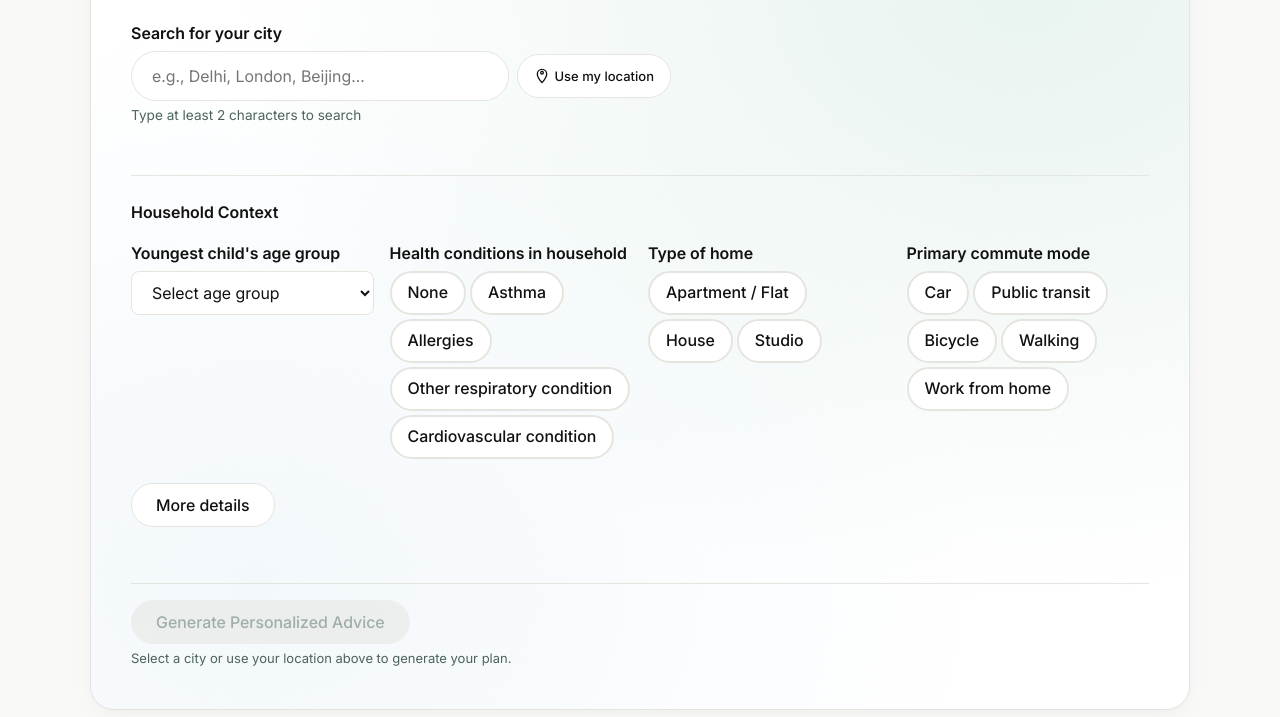
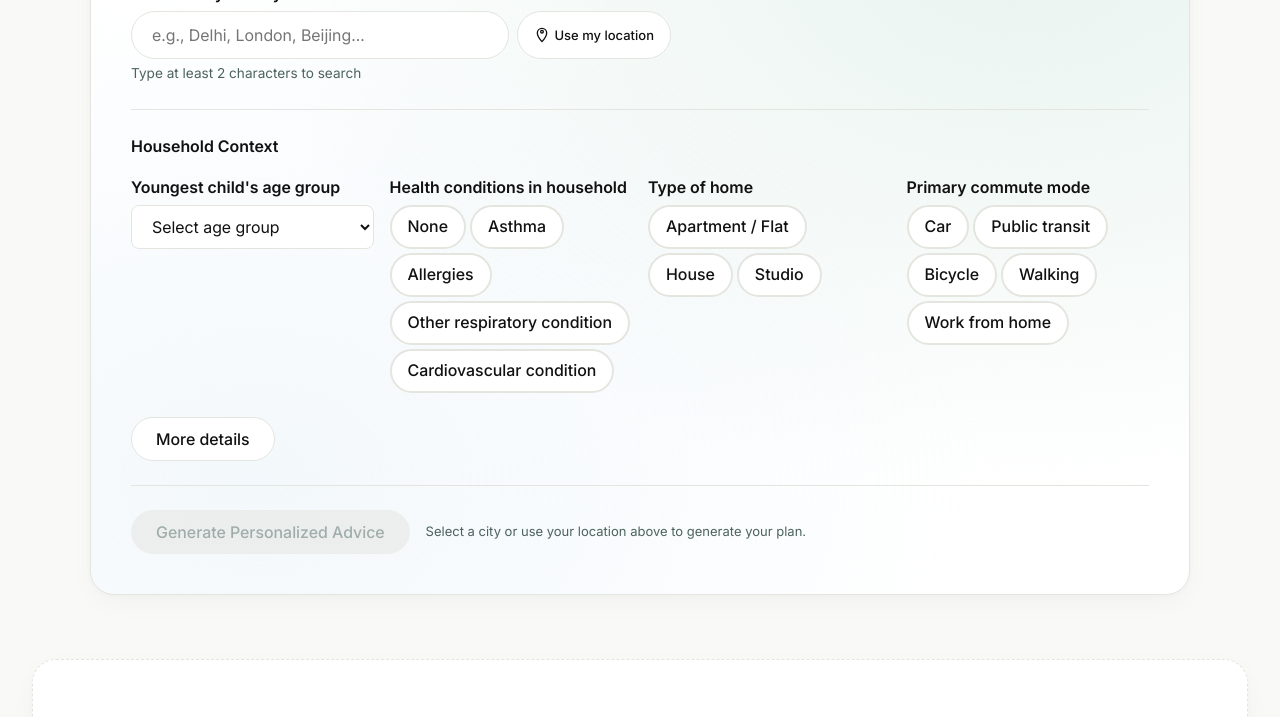
Before and after one commit to ankitgupta77885-droid/urban-air-quality-assistant, a website built with Vite: page index.html in a window 1280 px wide. Shown: the part 560-1277 px from the top of the page. Built offline with nearby package versions, Linux system fonts and the light colour scheme.

Commit message:
fix(css): align location pill with search row and balance submit section layout

```diff
--- a/src/web/styles/chips.css
+++ b/src/web/styles/chips.css
@@ -49,7 +49,9 @@
   display: inline-flex;
   align-items: center;
   gap: var(--space-xs);
-  min-height: 44px;
+  min-height: 48px;
+  height: 48px;
+  box-sizing: border-box;
   padding: 0 var(--space-md);
   border-radius: var(--radius-pill);
   background: var(--color-canvas, #f9f9f7);
@@ -83,10 +85,6 @@
 
 .pill-aqi-text {
   font-weight: var(--font-weight-medium);
-}
-
-.planner-search-zone {
-  margin-bottom: var(--space-lg);
 }
 
 .planner-context-zone {
--- a/src/web/styles/layout.css
+++ b/src/web/styles/layout.css
@@ -3,23 +3,13 @@
 .container {
   width: 100%;
   max-width: 1280px;
-  margin-left: auto;
-  margin-right: auto;
-  padding-left: var(--space-md);
-  padding-right: var(--space-md);
-}
-
-@media (min-width: 768px) {
-  .container {
-    padding-left: 2rem;
-    padding-right: 2rem;
-  }
+  margin: 0 auto;
+  padding: 0 var(--space-md);
 }
 
 @media (min-width: 1024px) {
   .container {
-    padding-left: 3rem;
-    padding-right: 3rem;
+    padding: 0 3rem;
   }
 }
 
@@ -28,14 +18,12 @@
 main {
   flex: 1;
   width: 100%;
-  padding-top: var(--space-xl);
-  padding-bottom: var(--space-2xl);
+  padding: var(--space-xl) 0 var(--space-2xl);
 }
 
 section {
   margin-bottom: var(--space-xl);
 }
-
 section[id],
 div[id='results'] {
   scroll-margin-top: 80px;
@@ -51,6 +39,10 @@ div[id='results'] {
 }
 
 @media (min-width: 768px) {
+  .container {
+    padding: 0 2rem;
+  }
+
   .planner-top-row {
     flex-direction: row;
     align-items: flex-start;
@@ -67,6 +59,10 @@ div[id='results'] {
   .planner-location-zone {
     flex-shrink: 1;
     max-width: 100%;
+    margin-top: calc(var(--font-size-title-md) * var(--line-height-title-md) + var(--space-xs));
+    display: flex;
+    align-items: center;
+    min-height: 48px;
   }
 }
 
@@ -86,36 +82,14 @@ div[id='results'] {
   margin-bottom: var(--space-md);
 }
 
-@media (min-width: 600px) {
-  .context-form-grid {
-    grid-template-columns: repeat(2, 1fr);
-  }
-}
-
-@media (min-width: 900px) {
-  .context-form-grid {
-    grid-template-columns: repeat(4, 1fr);
-  }
-}
-
-.fieldset-group {
+.fieldset-group,
+.form-group {
   border: none;
   padding: 0;
   margin: 0;
 }
 
-.form-legend {
-  font-size: var(--font-size-title-md);
-  font-weight: var(--font-weight-semibold);
-  color: var(--color-ink);
-  margin-bottom: var(--space-xs);
-  padding: 0;
-}
-
-.form-group {
-  margin-bottom: 0;
-}
-
+.form-legend,
 .form-group > label,
 .form-label {
   display: block;
@@ -123,6 +97,7 @@ div[id='results'] {
   font-weight: var(--font-weight-semibold);
   color: var(--color-ink);
   margin-bottom: var(--space-xs);
+  padding: 0;
 }
 
 .form-select,
@@ -149,7 +124,7 @@ div[id='results'] {
 
 .more-details-btn {
   margin-top: var(--space-sm);
-  margin-bottom: var(--space-md);
+  margin-bottom: 0;
 }
 
 .more-details-section {
@@ -157,7 +132,7 @@ div[id='results'] {
   background: var(--color-canvas, #f9f9f7);
   border: 1px solid var(--color-border);
   border-radius: var(--radius-lg);
-  margin-bottom: var(--space-md);
+  margin: var(--space-md) 0;
   display: grid;
   grid-template-columns: 1fr;
   gap: var(--space-md);
@@ -167,21 +142,46 @@ div[id='results'] {
   display: none !important;
 }
 
+.submit-section {
+  margin-top: var(--space-lg);
+  padding-top: var(--space-lg);
+  border-top: 1px solid var(--color-border);
+  display: flex;
+  flex-direction: column;
+  gap: var(--space-xs);
+}
+
 @media (min-width: 600px) {
+  .context-form-grid {
+    grid-template-columns: repeat(2, 1fr);
+  }
+
   .more-details-section {
     grid-template-columns: repeat(2, 1fr);
   }
+
+  .submit-section {
+    flex-direction: row;
+    align-items: center;
+    gap: var(--space-md);
+  }
+
+  .disabled-hint {
+    margin-top: 0;
+  }
 }
 
-.submit-section {
-  margin-top: var(--space-xl);
-  padding-top: var(--space-md);
-  border-top: 1px solid var(--color-border);
+@media (min-width: 900px) {
+  .context-form-grid {
+    grid-template-columns: repeat(4, 1fr);
+  }
 }
 
 .submit-btn {
   min-height: var(--touch-target-min);
   cursor: pointer;
+  white-space: nowrap;
+  flex-shrink: 0;
   transition: background-color 0.15s ease;
 }
 
@@ -196,5 +196,5 @@ div[id='results'] {
 .disabled-hint {
   font-size: var(--font-size-label-sm);
   color: var(--color-ink-muted);
-  margin-top: var(--space-xs);
+  margin: 0;
 }
--- a/src/web/styles/planner.css
+++ b/src/web/styles/planner.css
@@ -97,7 +97,6 @@
     flex: 1;
     min-width: 0;
   }
-
   .search-input-row .geo-btn {
     margin-top: 0;
     white-space: nowrap;
@@ -107,17 +106,17 @@
 
 .search-input {
   width: 100%;
-  min-height: var(--touch-target-min);
-  padding: 0.875rem 1.25rem;
+  min-height: 48px;
+  height: 48px;
+  box-sizing: border-box;
+  padding: 0.625rem 1.25rem;
   font-size: var(--font-size-title-md);
   font-family: inherit;
   border: 1px solid var(--color-border);
   border-radius: var(--radius-pill);
   background: var(--color-surface);
   color: var(--color-ink);
-  transition:
-    border-color 0.15s ease,
-    box-shadow 0.15s ease;
+  transition: all 0.15s ease;
 }
 
 .search-input:focus {
@@ -139,10 +138,10 @@
   background: var(--color-surface);
   color: var(--color-ink);
   cursor: pointer;
-  min-height: var(--touch-target-min);
-  transition:
-    background-color 0.15s ease,
-    border-color 0.15s ease;
+  min-height: 48px;
+  height: 48px;
+  box-sizing: border-box;
+  transition: all 0.15s ease;
 }
 
 .geo-btn:hover {
```
